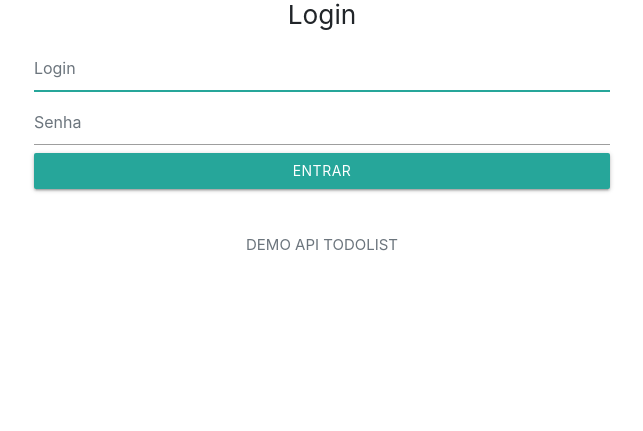
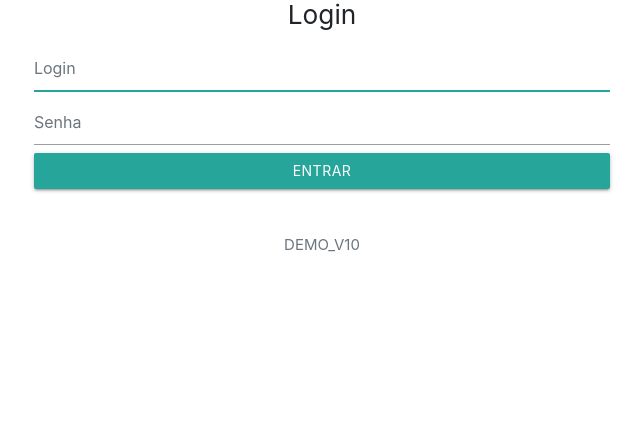
Before and after one commit to assantoss/jenkins-todo-list, a Django app: page /login/ in a window 1280 px wide. Shown: the part 130-561 px from the top of the page, without its empty margins (318-961 px from the left). Run offline with Django 3.2, Linux system fonts and the light colour scheme; some libraries are stand-ins or nearby versions.

Commit message:
update_login.html_v10

```diff
--- a/templates/registration/login.html
+++ b/templates/registration/login.html
@@ -24,7 +24,7 @@
         {% render_field form.username class="form-control " placeholder='Login' %}
         {% render_field form.password class="form-control " placeholder='Senha' %}
       <button class="btn btn-lg btn-outline-success btn-block" type="submit">ENTRAR</button>
-      <p class="mt-5 mb-3 text-muted">DEMO API TODOLIST</p>
+      <p class="mt-5 mb-3 text-muted">DEMO_V10</p>
     </form>
     </div>
 {% endblock  %}
```
